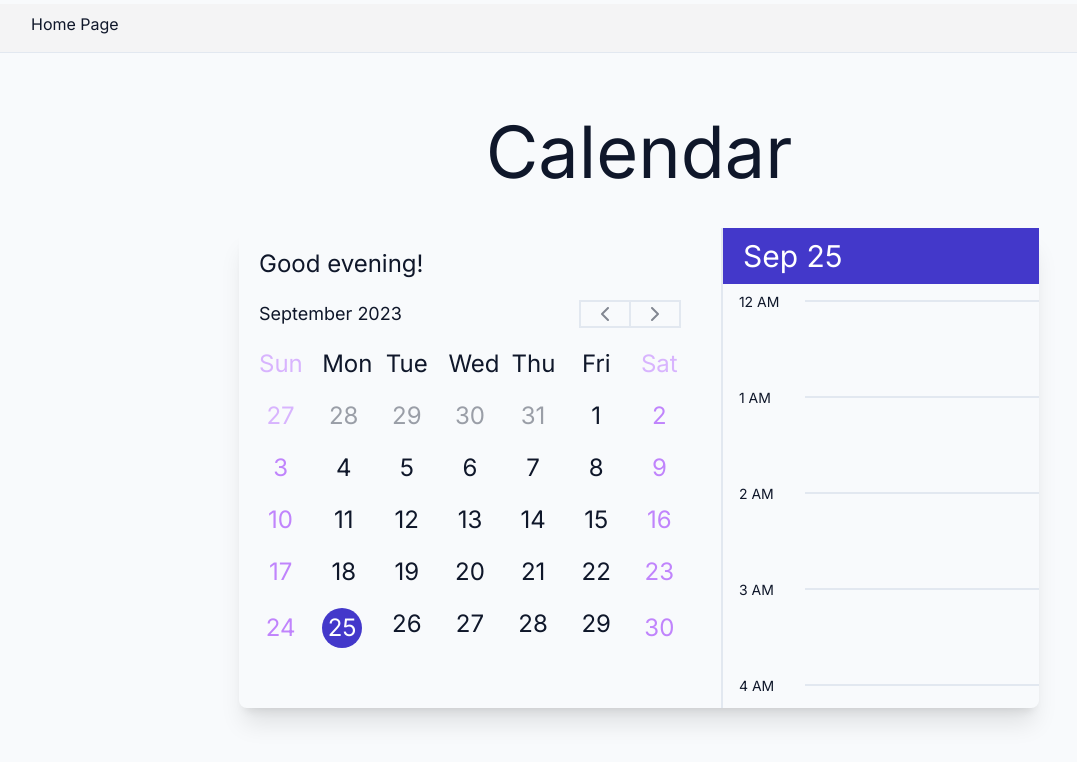
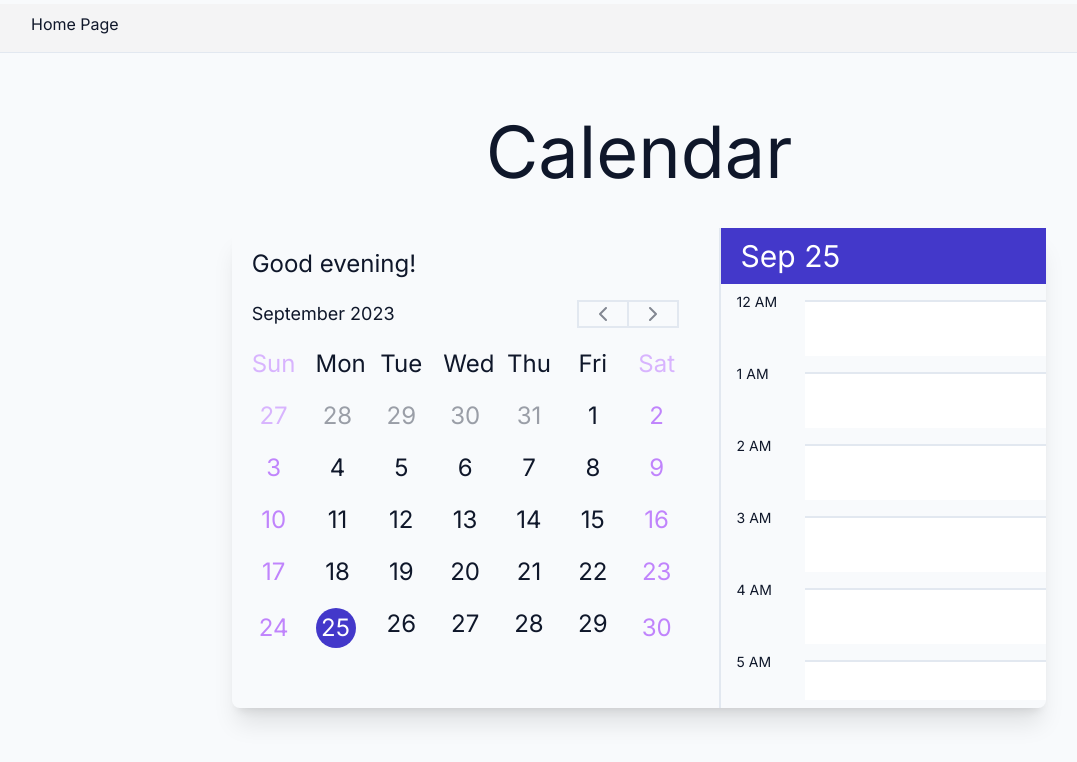
Before and after one commit to Molikuc/frontend_ideas, a Next.js app: page /blog/calendar in a window 1280 px wide. Shown: the top 762 px of the page, without its empty margins (1-1078 px from the left). Built offline with nearby package versions, Linux system fonts and the light colour scheme.

Commit message:
modify div for input

```diff
--- a/src/components/Calendar.tsx
+++ b/src/components/Calendar.tsx
@@ -69,22 +69,28 @@ const Calendar = () => {
           <div className="text-sm h-[85%] overflow-scroll no-scrollbar flex flex-col gap-2 ml-4">
             <div className="flex gap-2">
               <div className="w-[25%]">12 AM</div>
-              <div className="h-[5rem] w-full border-t-2 mt-2 cursor-pointer"></div>
+              <input
+                type="text"
+                className="h-[3.5rem] w-full border-t-2 mt-2 cursor-pointer outline-none"
+              ></input>
             </div>
             {hours.map((hour) => (
               <div key={hour} className="flex gap-2">
                 <div className="w-[25%]">{hour} AM</div>
-                <div className="h-[5rem] w-full border-t-2 mt-2 cursor-pointer"></div>
+                <input
+                  type="text"
+                  className="h-[3.5rem] w-full border-t-2 mt-2 cursor-pointer outline-none"
+                />
               </div>
             ))}
             <div className="flex gap-2">
               <div className="w-[25%]">12 PM</div>
-              <div className="h-[5rem] w-full border-t-2 mt-2 cursor-pointer"></div>
+              <div className="h-[3.5rem] w-full border-t-2 mt-2 cursor-pointer"></div>
             </div>
             {hours.map((hour) => (
               <div key={hour} className="flex gap-2">
                 <div className="w-[25%]">{hour} PM</div>
-                <div className="h-[5rem] w-full border-t-2 mt-2 cursor-pointer"></div>
+                <div className="h-[3.5rem] w-full border-t-2 mt-2 cursor-pointer"></div>
               </div>
             ))}
           </div>
```
